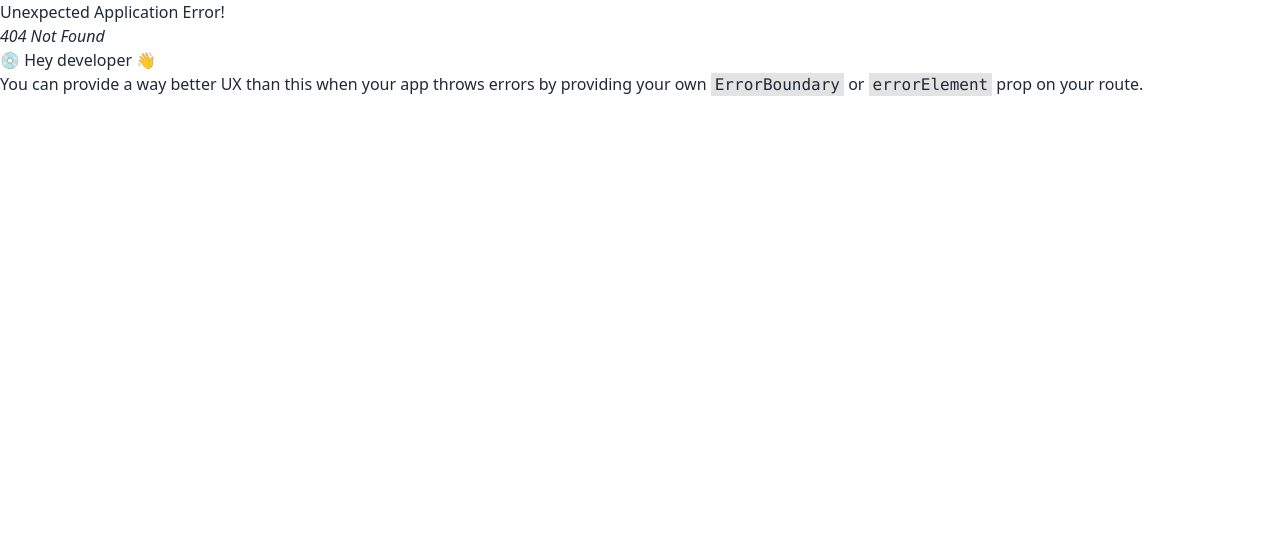
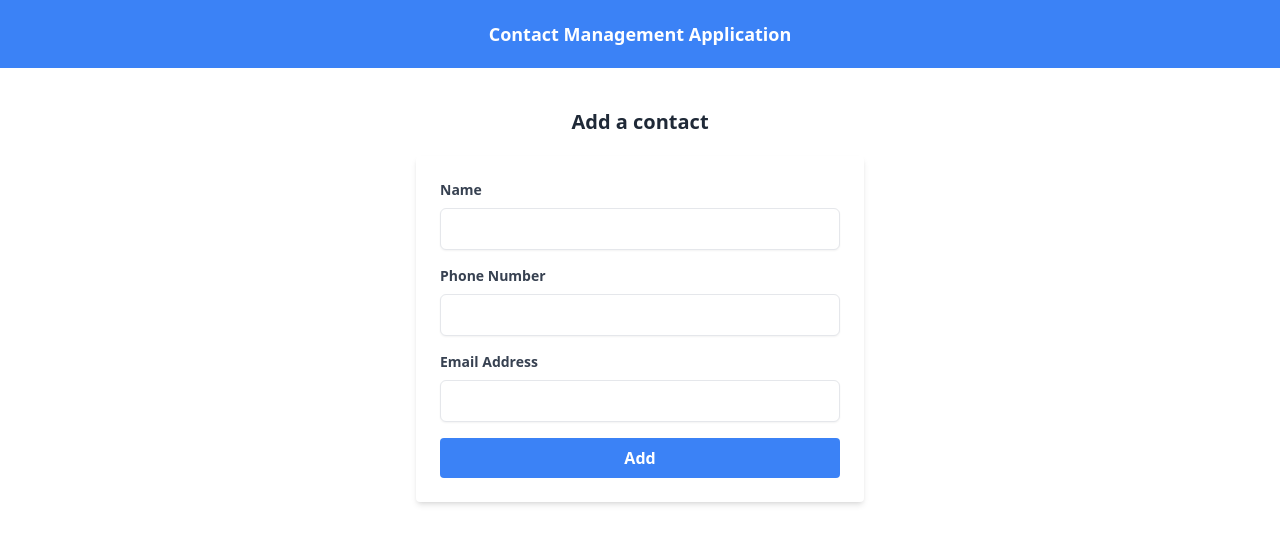
Before and after one commit to dev-maruful/contact-management-client, a React (Vite) app: page /addContact in a window 1280 px wide. Before the commit this address had no page. Shown: the top 544 px of the page. Built offline with nearby package versions, Linux system fonts and the light colour scheme; no server answers.

Commit message:
add contact page design done

```diff
--- a/package.json
+++ b/package.json
@@ -10,8 +10,10 @@
     "preview": "vite preview"
   },
   "dependencies": {
+    "axios": "^1.4.0",
     "react": "^18.2.0",
     "react-dom": "^18.2.0",
+    "react-hook-form": "^7.45.1",
     "react-router-dom": "^6.14.1"
   },
   "devDependencies": {
--- /dev/null
+++ b/src/hooks/useAxios.js
@@ -0,0 +1,11 @@
+import axios from "axios";
+
+const API = axios.create({
+  baseURL: `${import.meta.env.VITE_baseURL}`,
+});
+
+const useAxios = () => {
+  return API;
+};
+
+export default useAxios;
--- a/src/layouts/Main.jsx
+++ b/src/layouts/Main.jsx
@@ -6,7 +6,7 @@ const Main = () => {
   return (
     <div>
       <Header></Header>
-      <div className="max-w-7xl mx-auto">
+      <div className="max-w-7xl mx-auto my-10">
         <Outlet></Outlet>
       </div>
     </div>
--- /dev/null
+++ b/src/pages/AddContact.jsx
@@ -0,0 +1,99 @@
+import React from "react";
+import SectionTitle from "../components/SectionTitle";
+import { useForm } from "react-hook-form";
+import useAxios from "../hooks/useAxios";
+
+const AddContact = () => {
+  const API = useAxios();
+
+  const {
+    register,
+    reset,
+    handleSubmit,
+    formState: { errors },
+  } = useForm();
+
+  const onSubmit = (data) => {
+    console.log(data);
+    const { name, phone, email } = data;
+
+    const contactInfo = { name, phone, email };
+
+    API.post("/contacts", contactInfo).then((data) => {
+      console.log(data.data);
+    });
+  };
+
+  return (
+    <div>
+      <SectionTitle title="Add a contact"></SectionTitle>
+      <form
+        onSubmit={handleSubmit(onSubmit)}
+        className="max-w-md mx-auto p-6 bg-white rounded shadow-md"
+      >
+        <div className="mb-4">
+          <label
+            className="block text-gray-700 text-sm font-bold mb-2"
+            htmlFor="name"
+          >
+            Name
+          </label>
+          <input
+            {...register("name", { required: true })}
+            id="name"
+            className="w-full px-3 py-2 border rounded-md shadow-sm focus:outline-none focus:border-blue-400"
+          />
+          {errors.name && (
+            <span className="text-red-500 text-xs mt-1">
+              This field is required
+            </span>
+          )}
+        </div>
+        <div className="mb-4">
+          <label
+            className="block text-gray-700 text-sm font-bold mb-2"
+            htmlFor="phone"
+          >
+            Phone Number
+          </label>
+          <input
+            {...register("phone", { required: true })}
+            id="phone"
+            className="w-full px-3 py-2 border rounded-md shadow-sm focus:outline-none focus:border-blue-400"
+          />
+          {errors.phone && (
+            <span className="text-red-500 text-xs mt-1">
+              This field is required
+            </span>
+          )}
+        </div>
+        <div className="mb-4">
+          <label
+            className="block text-gray-700 text-sm font-bold mb-2"
+            htmlFor="email"
+          >
+            Email Address
+          </label>
+          <input
+            {...register("email", { required: true, pattern: /^\S+@\S+$/i })}
+            id="email"
+            className="w-full px-3 py-2 border rounded-md shadow-sm focus:outline-none focus:border-blue-400"
+          />
+          {errors.email && (
+            <span className="text-red-500 text-xs mt-1">
+              Please enter a valid email address
+            </span>
+          )}
+        </div>
+        <button
+          type="submit"
+          className="w-full bg-blue-500 hover:bg-blue-600 text-white font-bold py-2 px-4 rounded focus:outline-none focus:shadow-outline"
+        >
+          Add
+        </button>
+      </form>
+    </div>
+  );
+};
+
+export default AddContact;
--- a/src/pages/Contacts.jsx
+++ b/src/pages/Contacts.jsx
@@ -1,10 +1,21 @@
 import React from "react";
 import SectionTitle from "../components/SectionTitle";
+import useAxios from "../hooks/useAxios";
+import { Link } from "react-router-dom";
 
 const Contacts = () => {
+  const API = useAxios();
+
   return (
-    <div className="mt-10">
+    <div>
       <SectionTitle title="Contacts"></SectionTitle>
+      <Link to="/addContact">
+        <div className="text-end">
+          <button className="w-52 py-1 px-5 border-2 border-blue-500 uppercase font-medium hover:bg-blue-500 cursor-pointer hover:text-white mb-5">
+            Add New Contact
+          </button>
+        </div>
+      </Link>
       <div className="overflow-x-auto max-w-3xl mx-auto">
         <table className="table">
           {/* head */}
--- a/src/routes/Routes.jsx
+++ b/src/routes/Routes.jsx
@@ -1,6 +1,7 @@
 import { createBrowserRouter } from "react-router-dom";
 import Main from "../layouts/Main";
 import Contacts from "../pages/Contacts";
+import AddContact from "../pages/AddContact";
 
 const router = createBrowserRouter([
   {
@@ -11,6 +12,10 @@ const router = createBrowserRouter([
         path: "/",
         element: <Contacts></Contacts>,
       },
+      {
+        path: "/addContact",
+        element: <AddContact></AddContact>,
+      },
     ],
   },
 ]);
```
Also changed, not shown: 1 other file (tests, documents, lock files or other folders).
